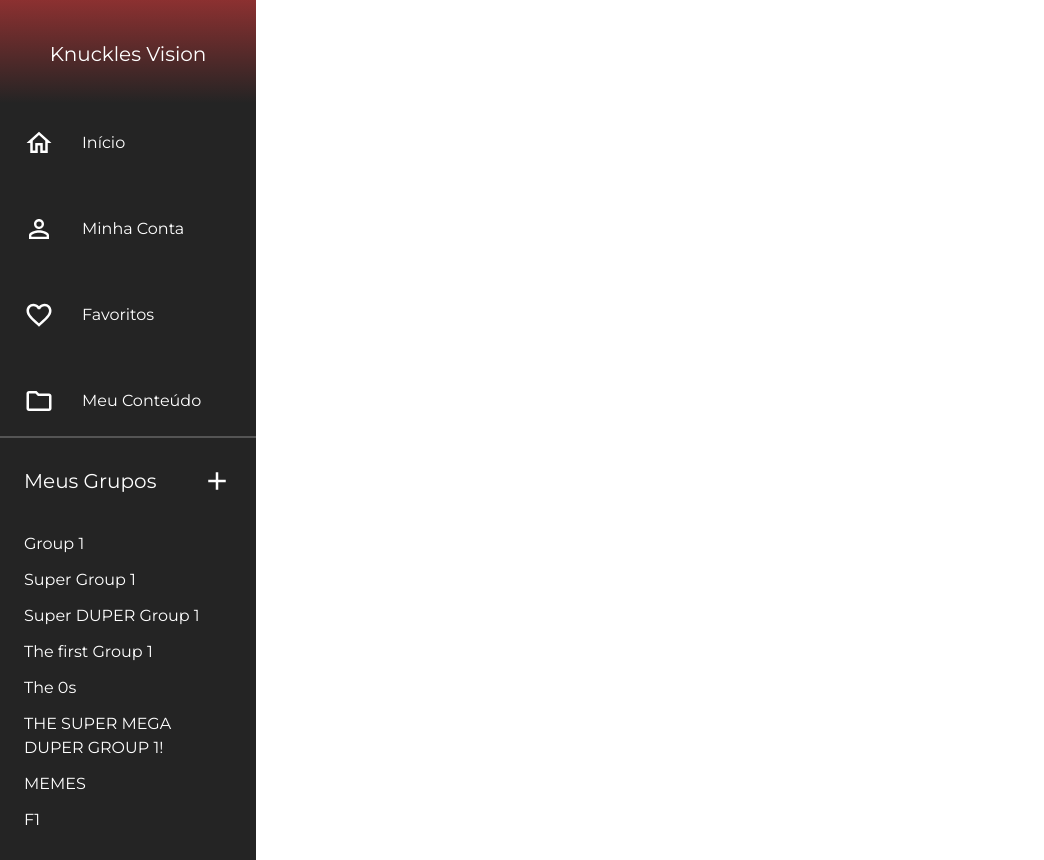
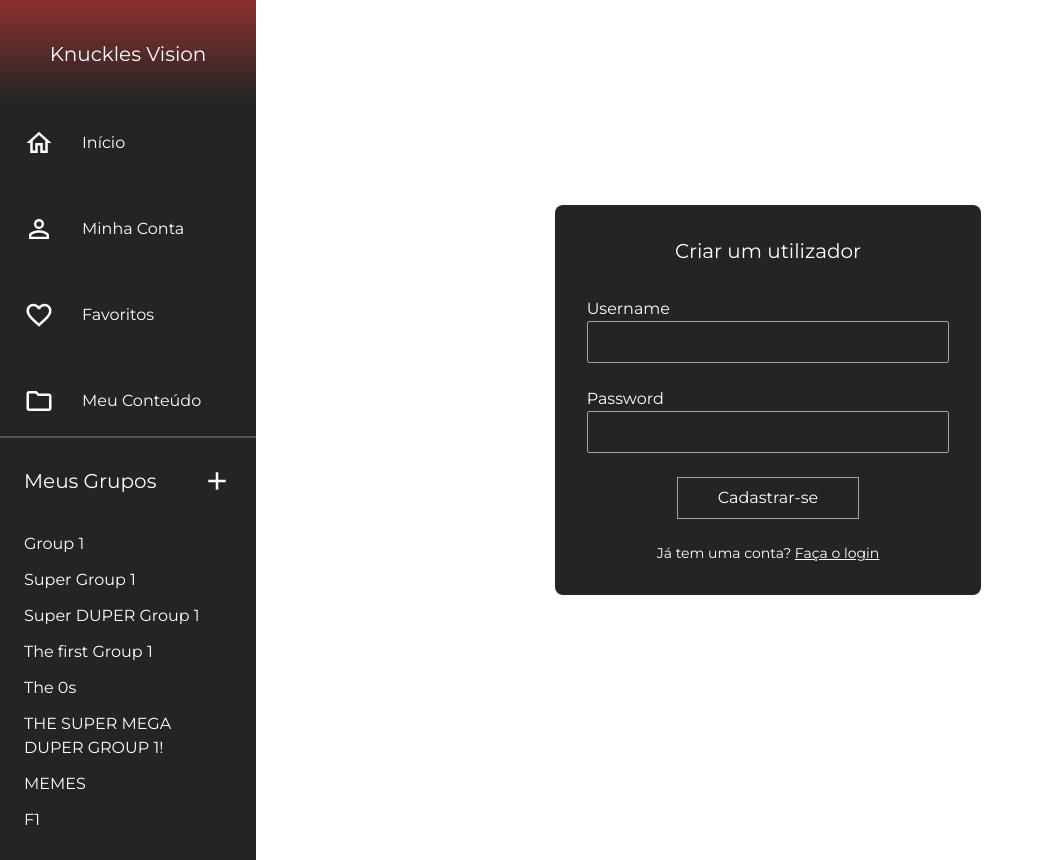
Before and after one commit to rafaelwillen/knuckles-vision, a React (Vite) app: page /sign-up in a window 1280 px wide. Shown: the whole page, without its empty margins (0-1044 px from the left). Built offline with nearby package versions, Linux system fonts and the light colour scheme.

Commit message:
✨ style the signup screen

```diff
--- a/src/routes/SignUp/index.tsx
+++ b/src/routes/SignUp/index.tsx
@@ -1,7 +1,44 @@
 import React from "react";
+import { Link } from "react-router-dom";
+import { RoutesEnum } from "../RoutesEnum";
 
 const SignUp = () => {
-  return <div>SignUp</div>;
+  return (
+    <section className="flex-1 flex items-center max-h-screen">
+      <form className="bg-dark-700 mx-auto p-8 rounded-lg flex flex-col gap-6 w-5/12">
+        <h2 className="text-center text-xl mb-2">Criar um utilizador</h2>
+        <div className="flex  flex-col ">
+          <label className="text-base font-light" htmlFor="username">
+            Username
+          </label>
+          <input
+            className="bg-transparent border border-gray-400 py-2 px-2 rounded-sm "
+            type="text"
+            id="username"
+          />
+        </div>
+        <div className="flex flex-col">
+          <label className="text-base font-light" htmlFor="password">
+            Password
+          </label>
+          <input
+            className="bg-transparent border border-gray-400 py-2 px-2 rounded-sm"
+            type="password"
+            id="password"
+          />
+        </div>
+        <button className="border-gray-400 border w-1/2 py-2 flex items-center justify-center gap-6 hover:bg-white hover:text-black transition self-center">
+          Cadastrar-se
+        </button>
+        <p className="self-center text-sm">
+          Já tem uma conta?{" "}
+          <Link to={RoutesEnum.Login} className="underline">
+            Faça o login
+          </Link>
+        </p>
+      </form>
+    </section>
+  );
 };
 
 export default SignUp;
```
